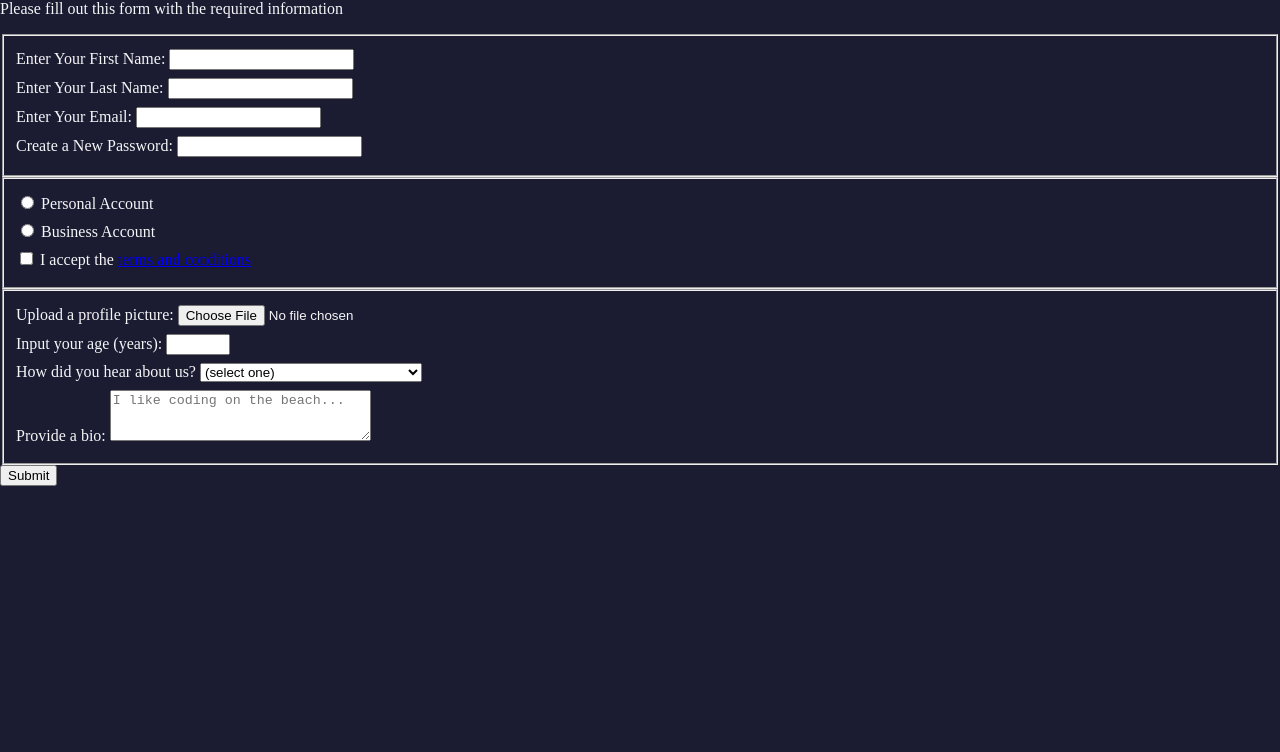
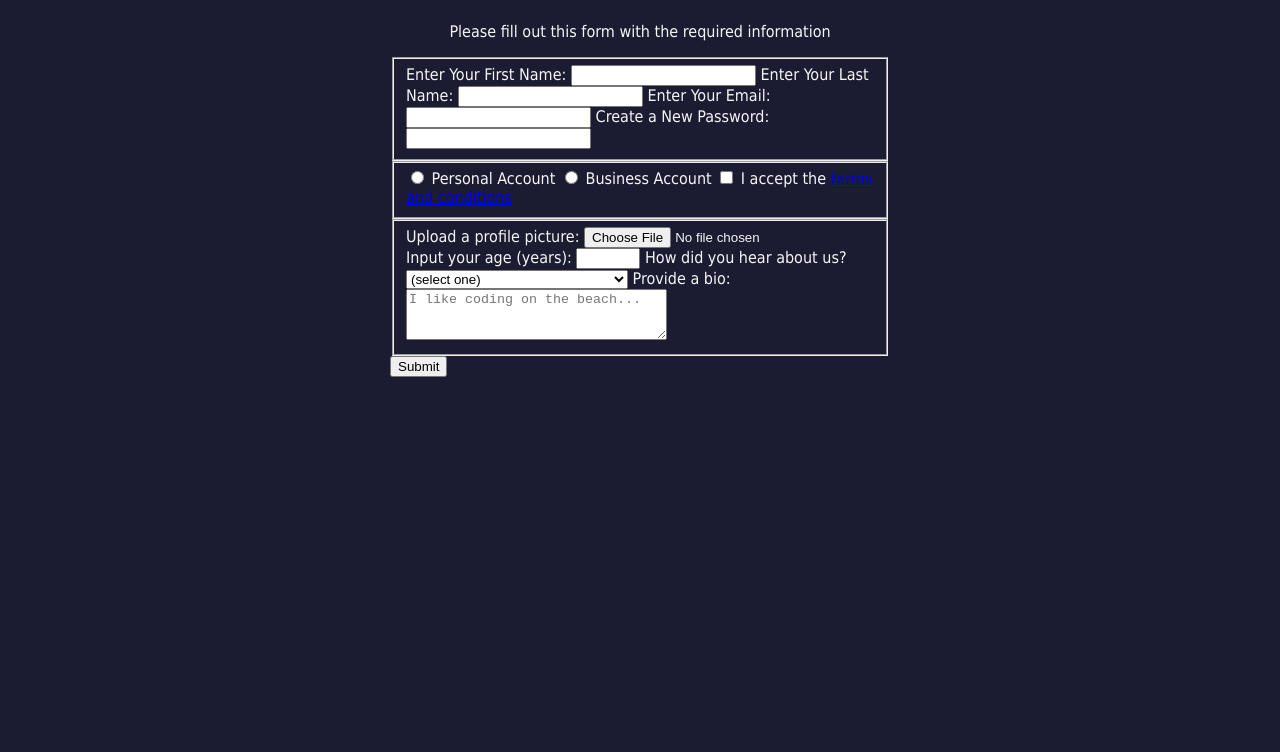
Before and after one commit to divyaparyani67/FreecodecampResponsive-Web-Design-, a plain HTML site: page Registration form/index.html in a window 1280 px wide. Shown: the part 80-832 px from the top of the page. Drawn offline with Linux system fonts and the light colour scheme.

Commit message:
Problem solved till 44

```diff
--- a/Registration form/styles.css
+++ b/Registration form/styles.css
@@ -4,9 +4,18 @@ body {
   margin: 0;
   background-color: #1b1b32;
   color: #f5f6f7;
+  font-family: Tahoma;
+  font-size: 16px;
 }
 
-  label {
-    display: block;
-    margin: 0.5rem 0;
+h1, p {
+  margin: 1em auto;
+  text-align: center;
 }
+
+form {
+  width: 60vw;
+  max-width: 500px;
+  min-width: 300px;
+  margin: 0 auto;
+}
```
Lines whose indentation alone changed are shown as unchanged.
